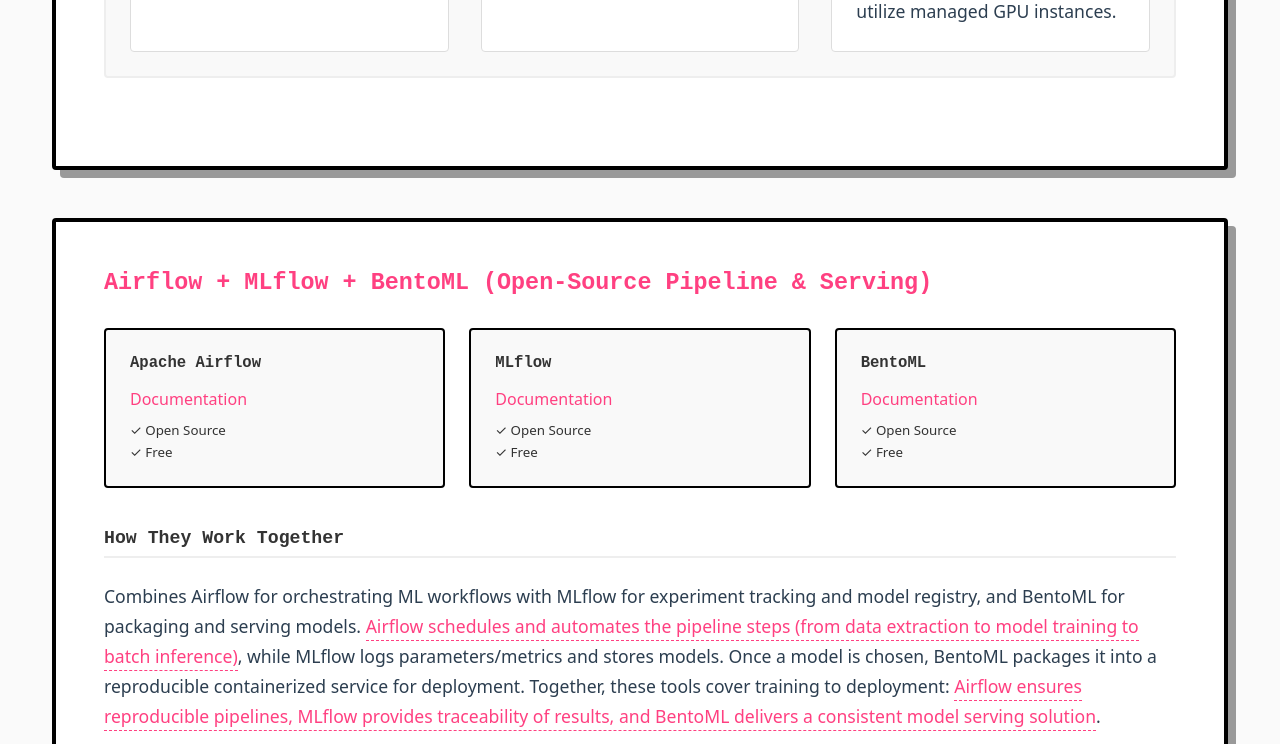
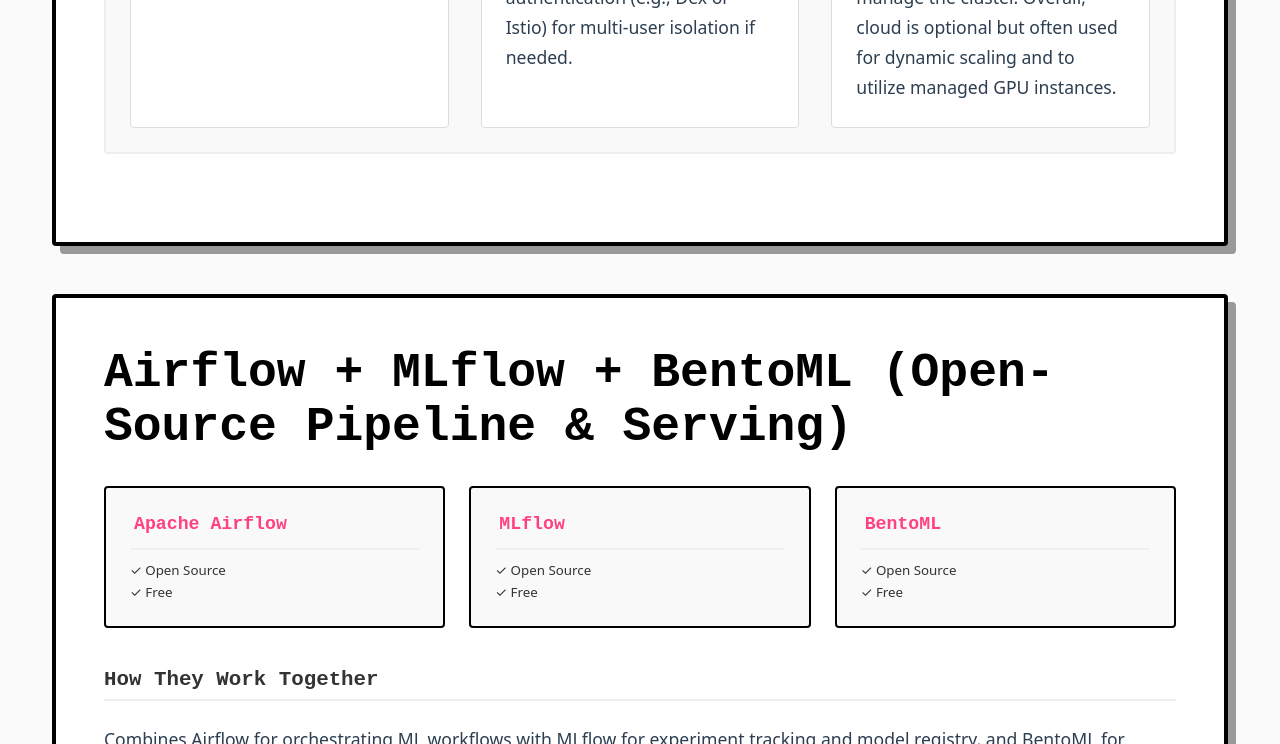
Before and after one commit to kalucki/mlops-tools, a plain HTML site: page mlops-tech-architecture-examples/index.html in a window 1280 px wide. Shown: the part 2056-2800 px from the top of the page. Drawn offline with Linux system fonts and the light colour scheme.

Commit message:
adjust styles

```diff
--- a/mlops-tech-architecture-examples/index.html
+++ b/mlops-tech-architecture-examples/index.html
@@ -71,9 +71,35 @@
       }
 
       .tool-card h3 {
-        margin: 0 0 1rem;
-        font-size: 1.2em;
+        margin: 0;
+        font-size: 1.4em;
         font-family: monospace;
+        display: flex;
+        align-items: center;
+        padding-bottom: 0.75rem;
+        border-bottom: 2px solid #f0f0f0;
+      }
+
+      .tool-card h3 a {
+        color: #ff4081;
+        font-weight: 700;
+        text-decoration: none;
+        padding: 2px 4px;
+        transition: all 0.2s ease;
+        cursor: pointer;
+      }
+
+      .tool-card:hover h3 a {
+        background: #000;
+        color: #fff;
+        text-shadow: 2px 2px #ff4081;
+        outline: 2px solid #ff4081;
+        outline-offset: 1px;
+      }
+
+      .tool-card:active h3 a {
+        transform: translate(2px, 2px);
+        text-shadow: none;
       }
 
       .tool-card a {
@@ -92,7 +118,7 @@
       .stack-section h4 {
         font-family: monospace;
         margin: 0 0 1.5rem;
-        font-size: 1.4em;
+        font-size: 1.6em;
         color: #333;
         border-bottom: 2px solid #eee;
         padding-bottom: 0.5rem;
@@ -217,7 +243,10 @@
         transition: all 0.3s ease;
         border: 2px solid #000;
       }
-
+      .stack-title {
+        color: black !important;
+        font-size: 3rem !important;
+      }
       .scroll-to-top:hover {
         transform: translateY(-3px);
         box-shadow: 0 4px 15px rgba(0, 0, 0, 0.3);
@@ -318,8 +347,7 @@
           // Tools section
           const toolsHtml = stack.tools.map(tool => `
             <div class="tool-card">
-              <h3>${tool.name}</h3>
-              <a href="${tool.documentation}" target="_blank" rel="noopener">Documentation</a>
+              <h3><a href="${tool.documentation}" target="_blank" rel="noopener">${tool.name}</a></h3>
               <div style="margin-top: 0.5rem">
                 <small>
                   ${tool.open_source ? '✓ Open Source' : '✗ Proprietary'}<br>
@@ -334,7 +362,7 @@
 
           // Build the HTML structure
           const contentHtml = `
-            <h2>${stack.name}</h2>
+            <h2 class="stack-title">${stack.name}</h2>
             <div class="stack-tools">
               ${toolsHtml}
             </div>
```
